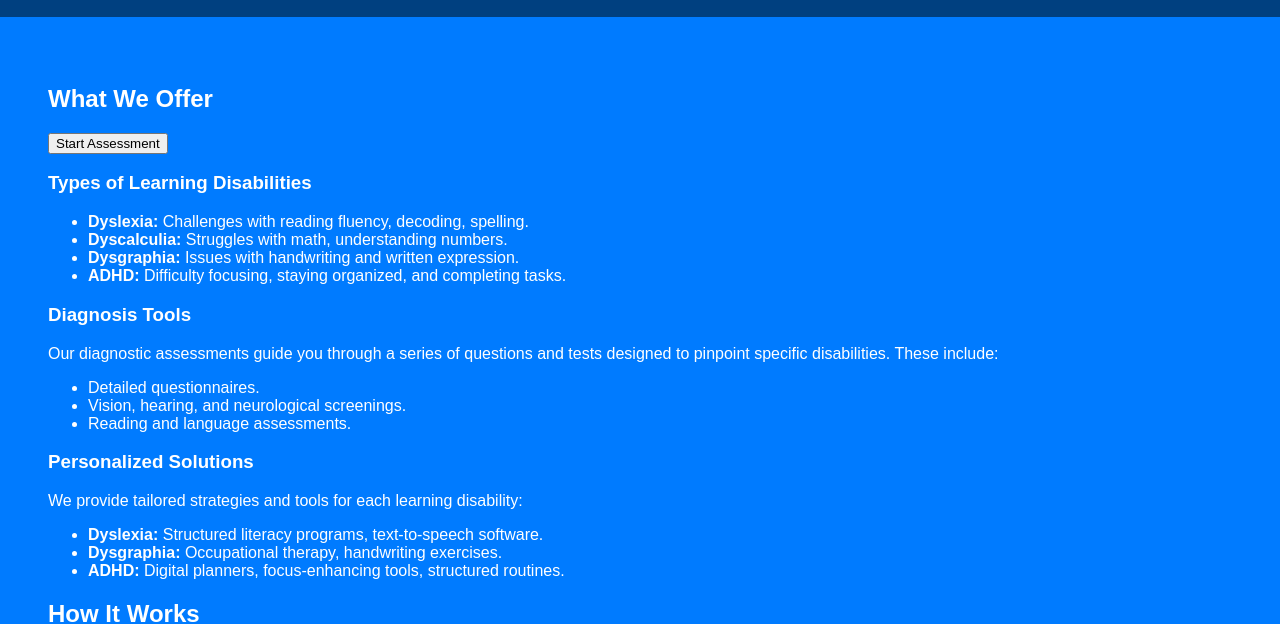
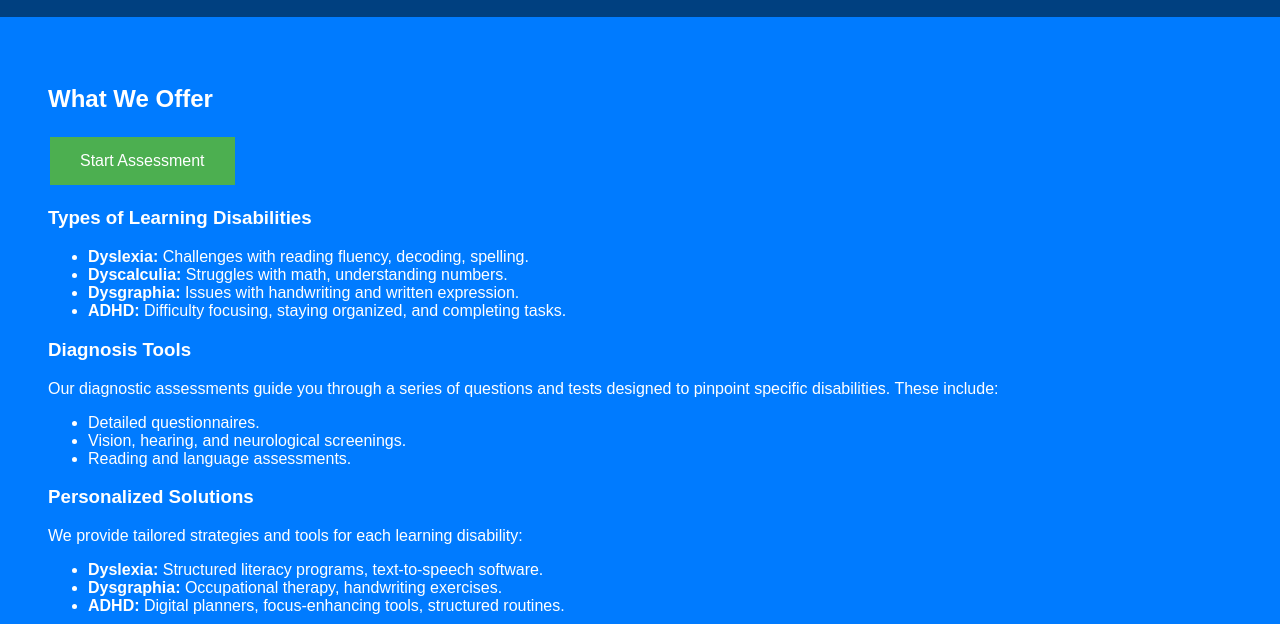
Before and after one commit to 2002hitanshu/DisDetect, a plain HTML site: page index.html in a window 1280 px wide. Shown: the part 199-823 px from the top of the page. Drawn offline with Linux system fonts and the light colour scheme.

Commit message:
added animation

```diff
--- a/index.html
+++ b/index.html
@@ -4,6 +4,7 @@
     <meta charset="UTF-8">
     <meta name="viewport" content="width=device-width, initial-scale=1.0">
     <link rel="stylesheet" href="style.css">
+
     <title>Disability Detection Hub</title>
 </head>
 <body>
@@ -21,7 +22,7 @@
     <main>
         <div class="container">
             <h2>What We Offer</h2>
-            <a href="https://cdn.botpress.cloud/webchat/v2/shareable.html?botId=93bb9823-685b-443a-ada7-270f833e6563"><button>Start Assessment</button></a>
+            <a href="https://cdn.botpress.cloud/webchat/v2/shareable.html?botId=93bb9823-685b-443a-ada7-270f833e6563"><button class="start-button">Start Assessment</button></a>
             <h3>Types of Learning Disabilities</h3>
             <ul>
                 <li><strong>Dyslexia:</strong> Challenges with reading fluency, decoding, spelling.</li>
@@ -64,5 +65,24 @@
             <p>Our platform focuses on diagnosing various learning disabilities such as Dyslexia, ADHD, Dysgraphia, and more. Our goal is to help individuals recognize their difficulties and offer personalized strategies and tools to overcome them.</p>
         </div>
     </main>
+    <style>
+    .start-button {
+        background-color: #4CAF50; /* Green */
+        border: none;
+        color: white;
+        padding: 15px 30px;
+        text-align: center;
+        text-decoration: none;
+        display: inline-block;
+        font-size: 16px;
+        margin: 4px 2px;
+        cursor: pointer;
+        transition: background-color 0.3s ease; /* Add a transition effect */
+    }
+
+    .start-button:hover {
+        background-color: #3e8e41; /* Darker green on hover */
+    }
+    </style>
 </body>
 </html>
--- a/style.css
+++ b/style.css
@@ -37,10 +37,13 @@ header {
   border-radius: 5px;
   font-size: 1rem;
   cursor: pointer;
+  transition: background-color 0.3s ease, transform 0.2s ease; /* Add smooth transitions */
+  box-shadow: 0 2px 4px rgba(0, 0, 0, 0.2); /* Add a subtle shadow */
 }
 
 .cta button:hover {
   background-color: #002040; /* Even darker blue on hover */
+  transform: translateY(-2px); /* Slightly move the button up on hover */
 }
 
 .features {
```
